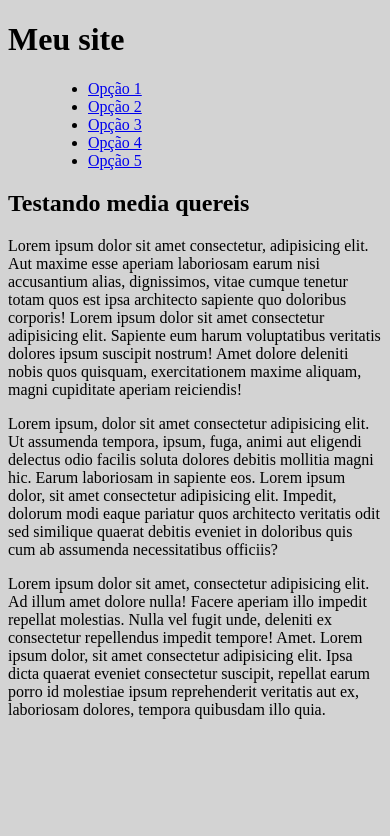
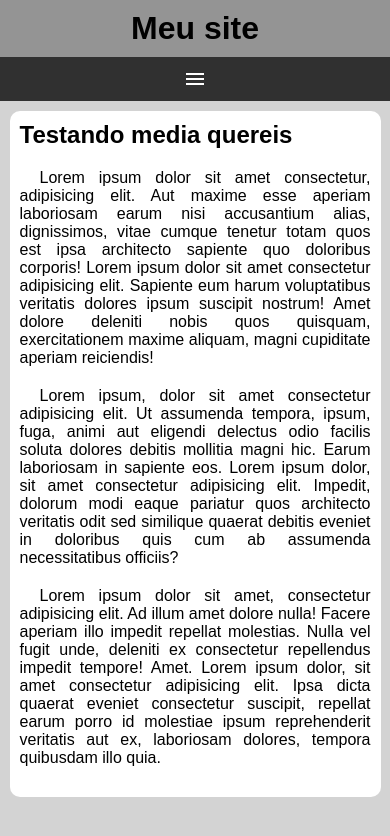
Before and after one commit to Washingtonleo/html-css, a plain HTML site: page exercicios/ex026/mq005/index.html in a window 390 px wide. Drawn offline with nearby package versions, Linux system fonts and the light colour scheme.

Commit message:
exer 26 media query

```diff
--- a/exercicios/ex026/mq005/estilos/style.css
+++ b/exercicios/ex026/mq005/estilos/style.css
@@ -1,5 +1,76 @@
 @charset "UTF-8";
+
+
+*{
+    font-family: Arial, Helvetica, sans-serif;
+    margin: 0px;
+    padding: 0px;
+}
 
 body, html{
     background-color: lightgray;
 }
+
+header{
+    background-color: rgb(148, 148, 148);
+
+}
+header > h1{
+    padding: 10px;
+    text-align: center;
+}
+
+menu{
+    display: none;
+}
+
+menu > ul{
+    list-style-type: none;
+}
+
+menu > ul > li > a{
+    display: block;
+    padding: 10px;
+    text-decoration: none;
+    background-color: rgb(87, 87, 87);
+    color: white;
+    text-align: center;
+    border-top: 2px solid gray;
+}
+
+span#burguer{
+    background-color: rgb(48, 48, 48);
+    display: block;
+    color: white;
+    text-align: center;
+    padding: 10px;
+}
+
+span#burguer:hover{
+    background-color: white;
+    color: black;
+    cursor: pointer;
+}
+
+menu > ul > li > a:hover{
+    background-color: gray;
+}
+
+main{
+    width: 90vw;
+    background-color: white;
+    margin: auto;
+    padding: 10px;
+    border-radius: 10px;
+    margin-top: 10px;
+
+}
+
+article > h2{
+    padding-bottom: 20px;
+}
+article > p{
+    text-align: justify;
+    margin-bottom: 20px;
+    text-indent: 20px;
+}
--- a/exercicios/ex026/mq005/index.html
+++ b/exercicios/ex026/mq005/index.html
@@ -4,12 +4,16 @@
     <meta charset="UTF-8">
     <meta name="viewport" content="width=device-width, initial-scale=1.0">
     <title>Media Query</title>
+    <link rel="stylesheet" href="https://fonts.googleapis.com/css2?family=Material+Symbols+Outlined:opsz,wght,FILL,GRAD@20..48,100..700,0..1,-50..200" />
     <link rel="stylesheet" href="estilos/style.css">
 </head>
 <body>
     <header>
         <h1>Meu site</h1>
-        <menu>
+        <span id="burguer" class="material-symbols-outlined" onclick="clickMenu()">
+            menu
+        </span>
+        <menu id="itens">
             <ul>
                 <li><a href="#">Opção 1</a></li><li><a href="#">Opção 2</a></li>
                 <li><a href="#">Opção 3</a></li>
@@ -30,5 +34,14 @@
             <p>Lorem ipsum dolor sit amet, consectetur adipisicing elit. Ad illum amet dolore nulla! Facere aperiam illo impedit repellat molestias. Nulla vel fugit unde, deleniti ex consectetur repellendus impedit tempore! Amet. Lorem ipsum dolor, sit amet consectetur adipisicing elit. Ipsa dicta quaerat eveniet consectetur suscipit, repellat earum porro id molestiae ipsum reprehenderit veritatis aut ex, laboriosam dolores, tempora quibusdam illo quia.</p>
         </article>
     </main>
+    <script>
+        function clickMenu() {
+            if (itens.style.display == 'block') {
+                itens.style.display = 'none'
+            } else {
+                itens.style.display = 'block'
+            }
+        }
+    </script>
 </body>
 </html>
```
